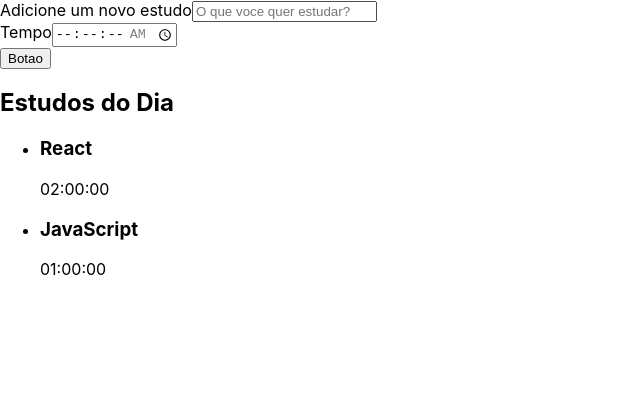
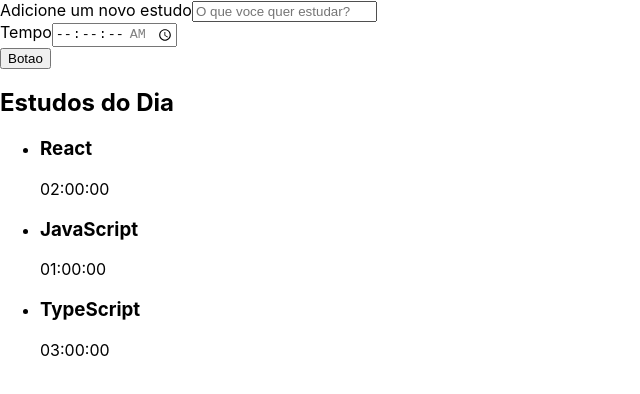
Before and after one commit to Paxxaglia/Passaglia-Studies-Projeto, a React (Create React App) app: page / in a window 1280 px wide. Shown: the top 394 px of the page, without its empty margins (0-640 px from the left). Built offline with nearby package versions, Linux system fonts and the light colour scheme; the HTML template or start-up script is replaced by a standard one.

Commit message:
Renderizando um arraylist com react

```diff
--- a/src/components/Lista/index.tsx
+++ b/src/components/Lista/index.tsx
@@ -2,22 +2,31 @@
 import { deflate } from "zlib";
 
 function Lista() {
+    const tarefas =[{
+        tarefa: 'React',
+        tempo: '02:00:00'
+    }, {
+        tarefa: 'JavaScript',
+        tempo: '01:00:00'
+    }, {
+        tarefa: 'TypeScript',
+        tempo: '03:00:00'
+    }]
+
     return (
         <aside>
             <h2>Estudos do Dia</h2>
             <ul>
-                <li>
-                    <h3> React</h3>
-                    <span>
-                        02:00:00
-                    </span>
-                </li>
-                <li>
-                    <h3> JavaScript</h3>
-                    <span>
-                        01:00:00
-                    </span>
-                </li>
+                {tarefas.map((item, index ) => (
+
+                    <li key={index}>
+                        <h3>{item.tarefa}</h3>
+                        <span>
+                            {item.tempo}
+                        </span>
+                    </li>
+                ))}
+
             </ul>
         </aside>
     )
```
